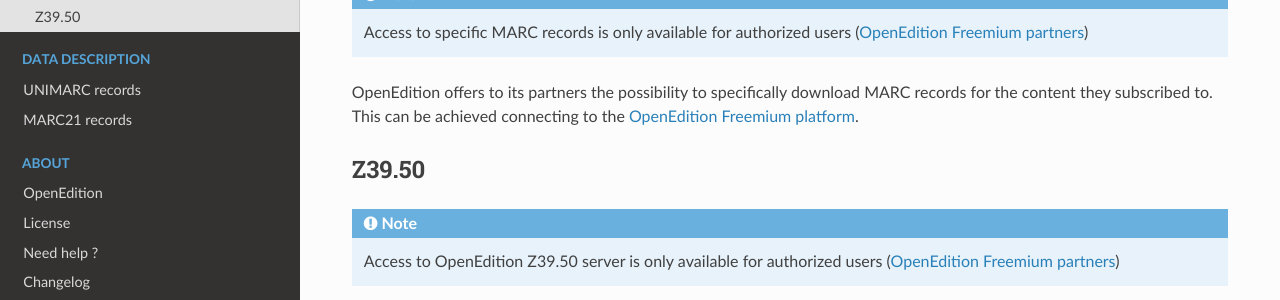
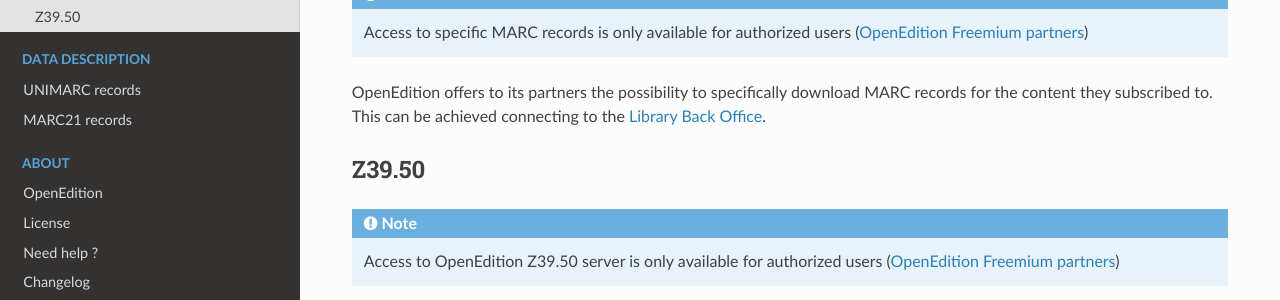
Before and after one commit to OpenEdition/marc-openedition, a Sphinx documentation site: the page built from docs/source/access.rst, in a window 1280 px wide and 900 px high, scrolled down 779 px. Shown: the part 281-581 px from the top of the window. Built offline with Sphinx 7.4.7 and the Read the Docs theme 2.0.0, drawn with Linux system fonts in a browser that asks for light colours.

Commit message:
Update link to Library Back Office in access.rst

```diff
--- a/docs/source/access.rst
+++ b/docs/source/access.rst
@@ -41,7 +41,7 @@
 
 .. note :: Access to specific MARC records is only available for authorized users (`OpenEdition Freemium partners <https://www.openedition.org/14043?lang=en>`_)
 
-OpenEdition offers to its partners the possibility to specifically download MARC records for the content they subscribed to. This can be achieved connecting to the `OpenEdition Freemium platform <https://freemium.openedition.org/>`_.
+OpenEdition offers to its partners the possibility to specifically download MARC records for the content they subscribed to. This can be achieved connecting to the `Library Back Office <https://freemium.openedition.org/library/>`_.
 
 
 Z39.50
```
